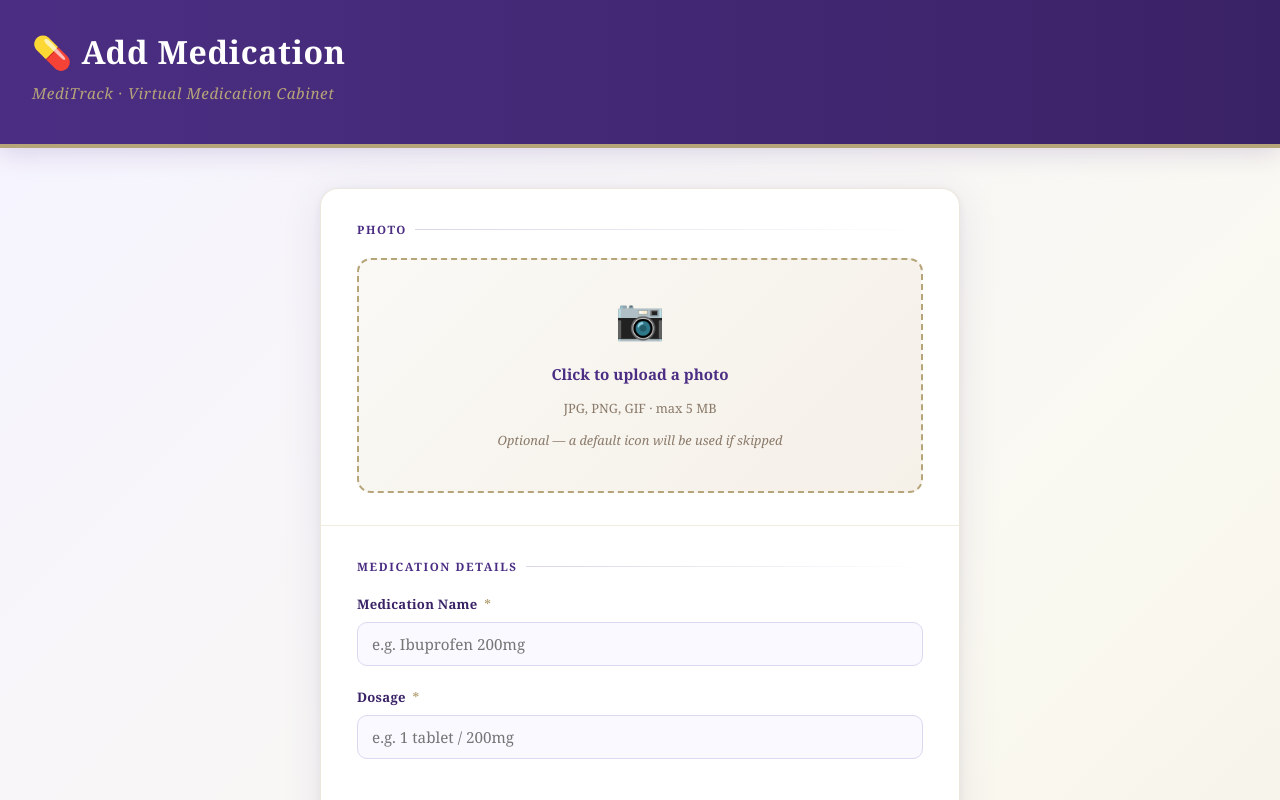
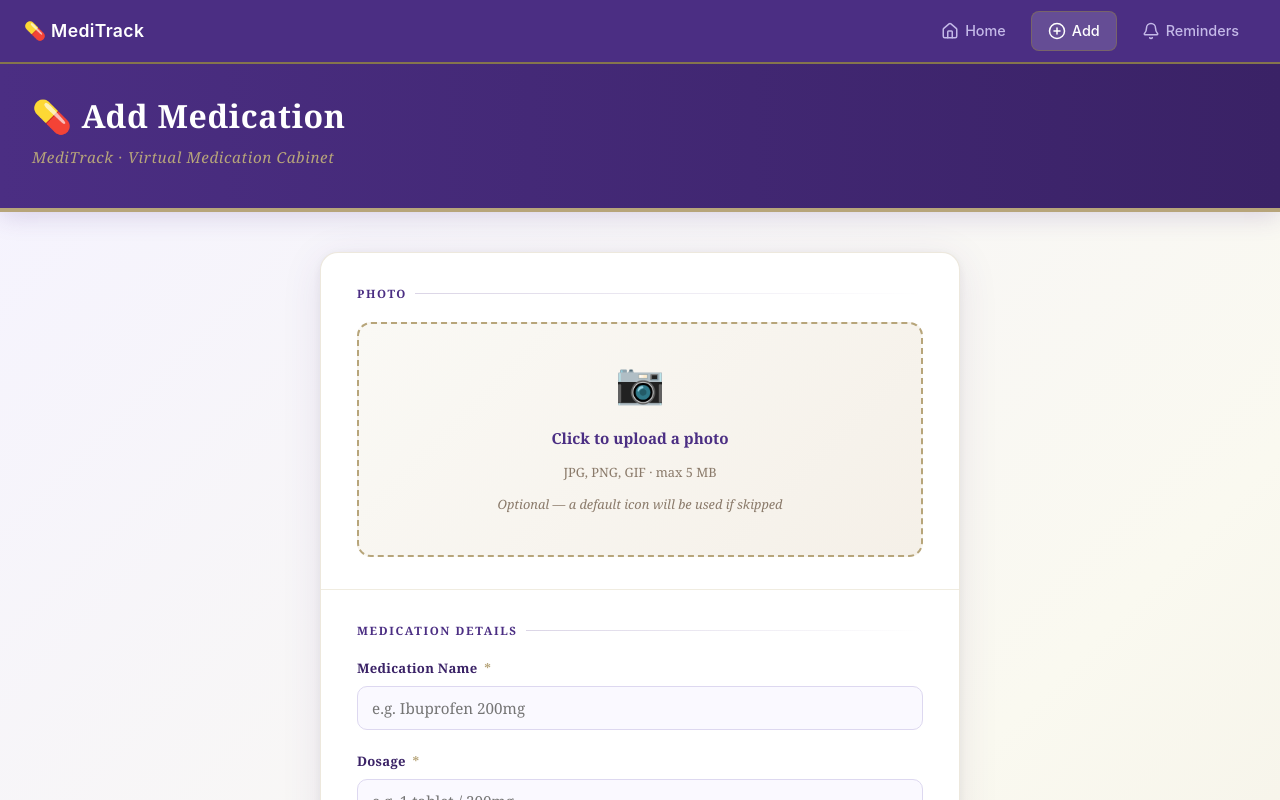
Before and after one commit to 442-spring-2026/G, a React (Vite) app: page /login in a window 1280 px wide. Both pictures are taken after typing "name@example.com", "Sample123" into the empty fields and a click on the button "Log in". Shown: the top 800 px of the page. Built offline with nearby package versions, Linux system fonts and the light colour scheme; no server answers.

Commit message:
Navbar styling and move to top

```diff
--- a/src/App.css
+++ b/src/App.css
@@ -91,3 +91,54 @@ body {
   color: #b91c1c;
   font-weight: 600;
 }
+
+
+/* Navbar */
+.navbar {
+  position: fixed;
+  top: 0;
+  left: 0;
+  width: 100%;
+  background-color: #4b2e83;
+  border-bottom: 2px solid #85754d;
+  z-index: 1000;
+  height: 64px;
+  display: flex;
+  align-items: center;
+  justify-content: space-between;
+  padding: 0 24px;
+  box-sizing: border-box;
+}
+
+.navbar-brand {
+  color: #ffffff;
+  font-weight: 600;
+  font-size: 1.1rem;
+  letter-spacing: 0.02em;
+}
+
+.navbar-links {
+  display: flex;
+  gap: 8px;
+}
+
+.navbar-link {
+  display: flex;
+  align-items: center;
+  gap: 6px;
+  padding: 8px 16px;
+  border-radius: 8px;
+  text-decoration: none;
+  font-size: 0.9rem;
+  font-weight: 500;
+  color: #c4b9e8;
+  background-color: transparent;
+  border: 1px solid transparent;
+  transition: all 0.15s ease;
+}
+
+.navbar-link.active {
+  color: #ffffff;
+  background-color: rgba(255, 255, 255, 0.15);
+  border: 1px solid rgba(133, 117, 77, 0.6);
+}
--- a/src/App.jsx
+++ b/src/App.jsx
@@ -6,9 +6,9 @@ import Navbar from "./navbar";
 // Navbar is only on post-login pages (Requirement N1)
 const AuthenticatedLayout = () => {
   return (
-    <div className="pb-20">
+    <div style={{ paddingTop: '64px' }}>
+      <Navbar />
       <Outlet />
-      <Navbar />
     </div>
   );
 };
--- a/src/navbar.jsx
+++ b/src/navbar.jsx
@@ -3,38 +3,28 @@ import { Home, PlusCircle, Bell } from 'lucide-react';
 
 const Navbar = () => {
   return (
-    <nav className="fixed bottom-0 left-0 w-full bg-[#4b2e83] text-[#85754d] flex justify-around items-center h-16 shadow-lg border-t border-[#85754d]">
-      <NavLink
-        to="/dashboard"
-        className={({ isActive }) =>
-          isActive ? "text-white flex flex-col items-center" : "flex flex-col items-center hover:text-white"
-        }
-      >
-        <Home size={24} />
-        <span className="text-xs">Home</span>
-      </NavLink>
+    <nav className="navbar">
+      <div className="navbar-brand">💊 MediTrack</div>
 
-      {/* Add Medicine Icon (N3, N6) */}
-      <NavLink
-        to="/add"
-        className={({ isActive }) =>
-          isActive ? "text-white flex flex-col items-center" : "flex flex-col items-center hover:text-white"
-        }
-      >
-        <PlusCircle size={24} />
-        <span className="text-xs">Add</span>
-      </NavLink>
-
-      {/* Reminders Icon (N4, N7) */}
-      <NavLink
-        to="/reminders"
-        className={({ isActive }) =>
-          isActive ? "text-white flex flex-col items-center" : "flex flex-col items-center hover:text-white"
-        }
-      >
-        <Bell size={24} />
-        <span className="text-xs">Reminders</span>
-      </NavLink>
+      <div className="navbar-links">
+        {[
+          // Home Icon (N2, N5)
+          { to: '/dashboard', icon: <Home size={18} />, label: 'Home' },
+          // Add Medicine Icon (N3, N6)
+          { to: '/add', icon: <PlusCircle size={18} />, label: 'Add' },
+          // Reminders Icon (N4, N7)
+          { to: '/reminders', icon: <Bell size={18} />, label: 'Reminders' },
+        ].map(({ to, icon, label }) => (
+          <NavLink
+            key={to}
+            to={to}
+            className={({ isActive }) => (isActive ? 'navbar-link active' : 'navbar-link')}
+          >
+            {icon}
+            {label}
+          </NavLink>
+        ))}
+      </div>
     </nav>
   );
 };
```
